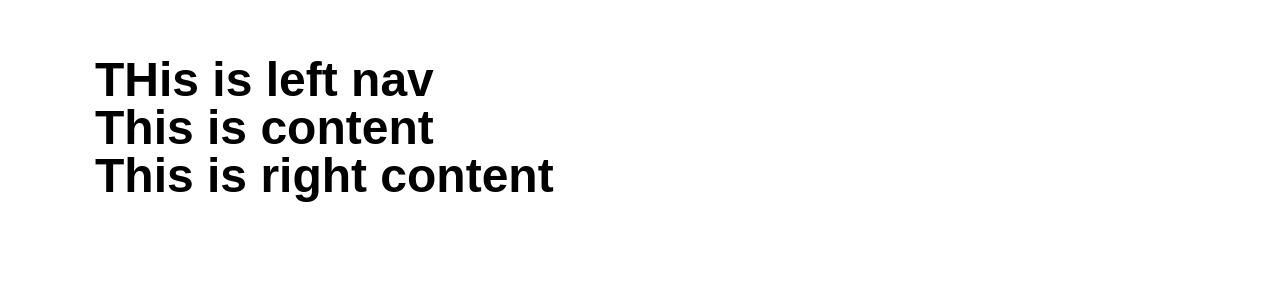
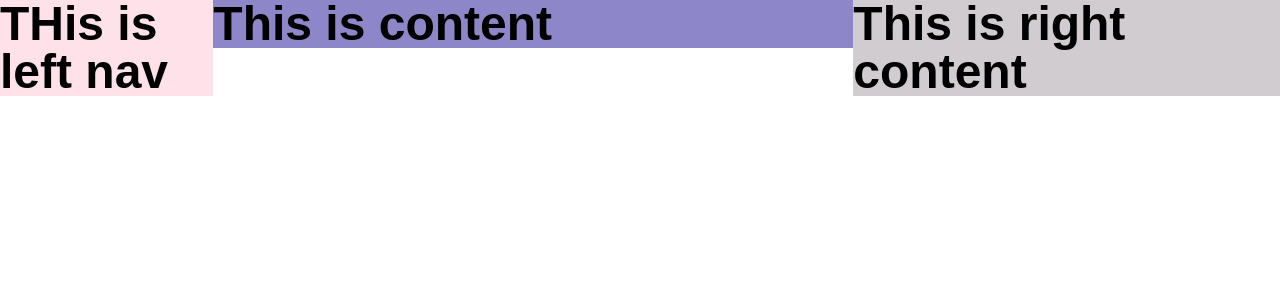
Before and after one commit to mehedisarkar2k/dev-zone, a React (Create React App) app: page / in a window 1280 px wide. Shown: the top 300 px of the page. Built offline with nearby package versions, Linux system fonts and the light colour scheme.

Commit message:
fixed folder structure and container

```diff
--- a/src/App.js
+++ b/src/App.js
@@ -1,20 +1,10 @@
-import Content from './Pages/Home/Content/Content';
-import LeftNav from './Pages/Home/LeftNav/LeftNav';
-import RightNav from './Pages/Home/RightNav/RightNav';
+import Home from './Pages/Home/Home';
 
 function App() {
     return (
         <div>
-            <div className="my-container">
-                <div>
-                    <LeftNav />
-                </div>
-                <div>
-                    <Content />
-                </div>
-                <div>
-                    <RightNav />
-                </div>
+            <div className="container mx-auto">
+                <Home />
             </div>
         </div>
     );
--- a/src/Pages/Home/Content/Content.js
+++ b/src/Pages/Home/Content/Content.js
@@ -1,7 +1,7 @@
 import React from 'react';
 
 const Content = () => (
-    <div>
+    <div className="bg-primary-light">
         <h1>This is content</h1>
     </div>
 );
--- a/src/Pages/Home/Home.js
+++ b/src/Pages/Home/Home.js
@@ -1,8 +1,23 @@
 import React from 'react';
+import Content from './Content/Content';
+import LeftNav from './LeftNav/LeftNav';
+import RightNav from './RightNav/RightNav';
 
 const Home = () => (
     <div>
-        <h1>This is home</h1>
+        <div className="">
+            <div className="md:grid grid-cols-12">
+                <div className="md:col-span-2">
+                    <LeftNav />
+                </div>
+                <div className="md:col-span-6">
+                    <Content />
+                </div>
+                <div className="md:col-span-4">
+                    <RightNav />
+                </div>
+            </div>
+        </div>
     </div>
 );
 
--- a/src/Pages/Home/LeftNav/LeftNav.js
+++ b/src/Pages/Home/LeftNav/LeftNav.js
@@ -1,7 +1,7 @@
 import React from 'react';
 
 const LeftNav = () => (
-    <div>
+    <div className="bg-secondary-dark">
         <h1>THis is left nav</h1>
     </div>
 );
--- a/src/Pages/Home/RightNav/RightNav.js
+++ b/src/Pages/Home/RightNav/RightNav.js
@@ -1,7 +1,7 @@
 import React from 'react';
 
 const RightNav = () => (
-    <div>
+    <div className="bg-gray">
         <h1>This is right content</h1>
     </div>
 );
```
